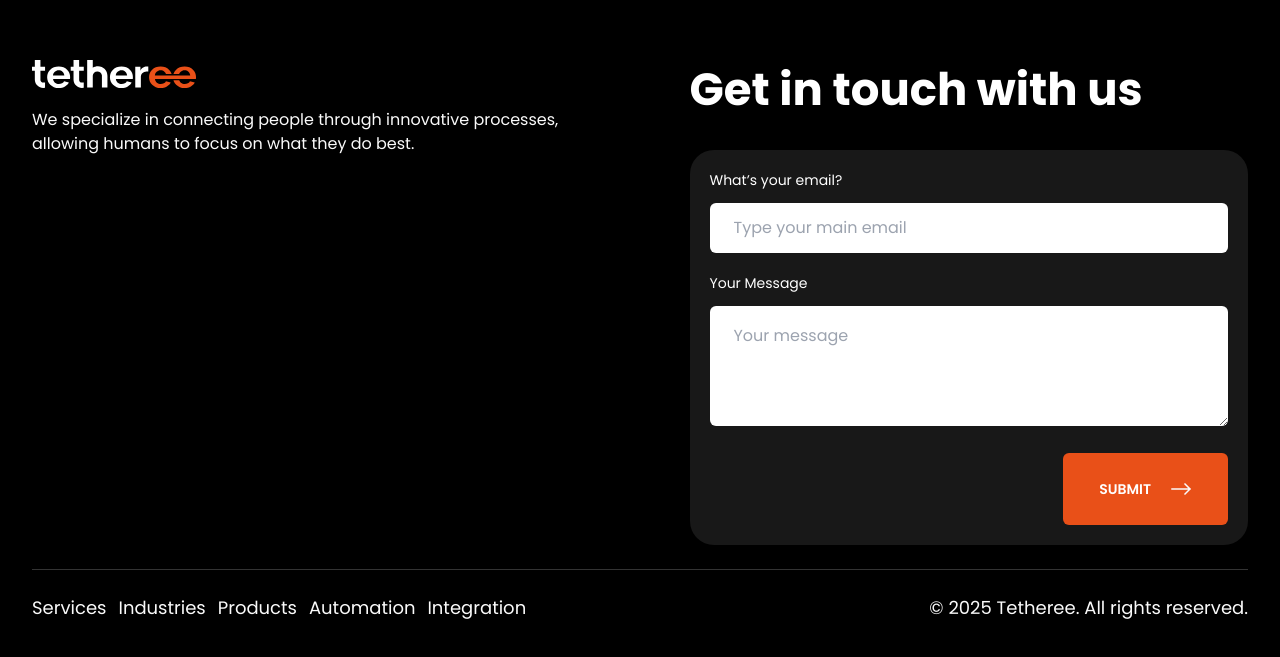
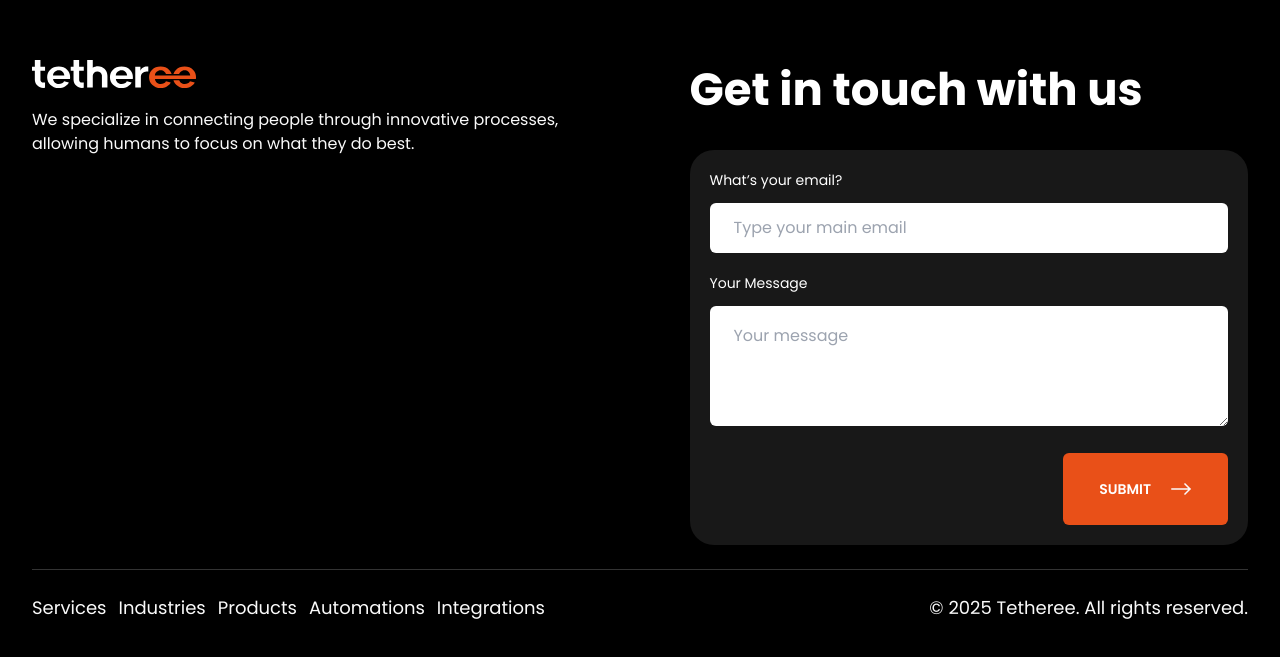
Before and after one commit to boris-tetheree/tetheree-version-2, a Next.js app: page / in a window 1280 px wide. Shown: the part 4293-4950 px from the top of the page. Built offline with nearby package versions, Linux system fonts and the light colour scheme.

Commit message:
Update index.jsx

```diff
--- a/components/Footer/index.jsx
+++ b/components/Footer/index.jsx
@@ -57,7 +57,7 @@ const Index = ({ }) => {
                     <div className="border-t border-white/20 pt-24 mt-24 flex flex-col md:flex-row justify-between items-center gap-12">
                         <div className="flex flex-wrap gap-12">
                             {/* Important Links here */}
-                            {['Services', 'Industries', 'Products', 'Automation', 'Integration']?.map((link, index) => (
+                            {['Services', 'Industries', 'Products', 'Automations', 'Integrations']?.map((link, index) => (
                                 <Link key={index} href={`/${link.toLowerCase().replace(/\s+/g, '-')}`}>
                                     <span className="text-[#FAFAFA] text-sm font-normal cursor-pointer hover:underline">{link}</span>
                                 </Link>
```
